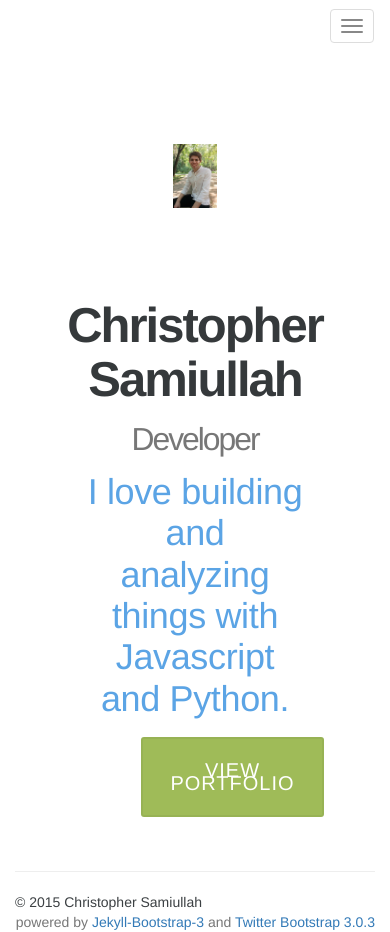
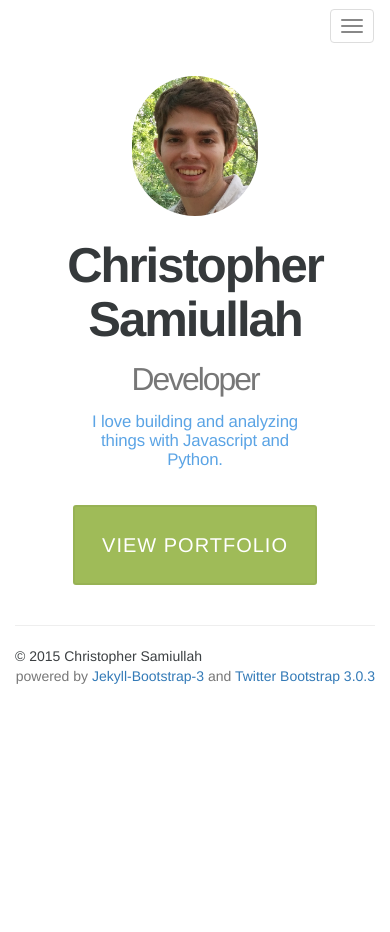
Before and after one commit to val314159/christophergs.github.io, a Jekyll site: the page built from index.md, in a window 390 px wide. Built offline with Jekyll 4.4.1, drawn with Linux system fonts in a browser that asks for light colours; nearby versions of some CDN libraries; library files that are not in the unit come from our copies; after the commit the page ends 900 px from its top, so only the background shows below that.

Commit message:
responsive tweeks

```diff
--- a/_includes/themes/bootstrap/page.html
+++ b/_includes/themes/bootstrap/page.html
@@ -12,8 +12,4 @@
 
 
 
-<div class="row">
-  <div class="col-xs-12">
       {{ content }}
-  </div>
-</div>
--- a/custom.css
+++ b/custom.css
@@ -140,7 +140,7 @@ Home Page
 	background-position: center;
 	margin: 0 auto;
 	height: 200px;
-	border-radius: 30px 30px;
+	border-radius: 150px 150px;
 
 }
 
@@ -160,12 +160,13 @@ Home Page
 }
 
 .desc {
-	width: 60%;
+	width: 100%;
+	padding: 0 20%;
 	margin: 0 auto;
 }
 
 .button-guardian {
-	width: 30%;
+	width: 100%;
 	margin: 5% auto;
 	text-align: center;
 }
@@ -183,3 +184,52 @@ Portfolio Page
 	margin: 0 auto;
 	text-align: center;
 }
+
+
+@media (max-width: 480px) {
+
+	h2 {
+		font-size: 1.2em;
+	}
+
+	.desc {
+		width: 100%;
+	}
+
+	.button-guardian {
+		width: 100%;
+	}
+
+	#goPortfolio button#processing-search-button {
+		margin-bottom: 0;
+	}
+
+
+	.my-photo {
+	background-image: url("assets/themes/bootstrap/resources/images/portrait.jpg");
+	background-repeat: no-repeat;
+	background-size: 100%;
+	background-position: center;
+	margin: 0 auto;
+	height: 140px;
+	border-radius: 70px 70px;
+
+	}
+
+	.photo-container {
+	width: 35%;
+	margin: 1% auto;
+
+	}
+
+	.csNav {
+
+	}
+
+	#navButtons {
+		margin: 10% 0;
+		height: 50px;
+		padding: 10px 5px;
+	}
+
+}
--- a/index.md
+++ b/index.md
@@ -4,11 +4,16 @@ title: Christopher Samiullah
 tagline: Developer
 ---
 {% include JB/setup %}
-
-<div class="desc">
-	<h2 class="text-center">I love building and analyzing things with Javascript and Python.</h2>
+<div class="row">
+	<div class="col-xs-2"></div>
+	<div class="desc col-xs-8">
+		<h2 class="text-center">I love building and analyzing things with Javascript and Python.</h2>
+	</div>
+	<div class="col-xs-2"></div>
 </div>
 
-<div class="button-guardian">
+<div class="row">
+<div class="button-guardian col-xs-12">
 	<a id="goPortfolio" href="/portfolio.html"><button id="processing-search-button">View Portfolio</button></a>
 </div>
+</div>
```
Also changed, not shown: about.md (+1 -1 lines), portfolio.md (+7 -7 lines), assets/themes/bootstrap/resources/images/portrait.jpg, 5 other files.
